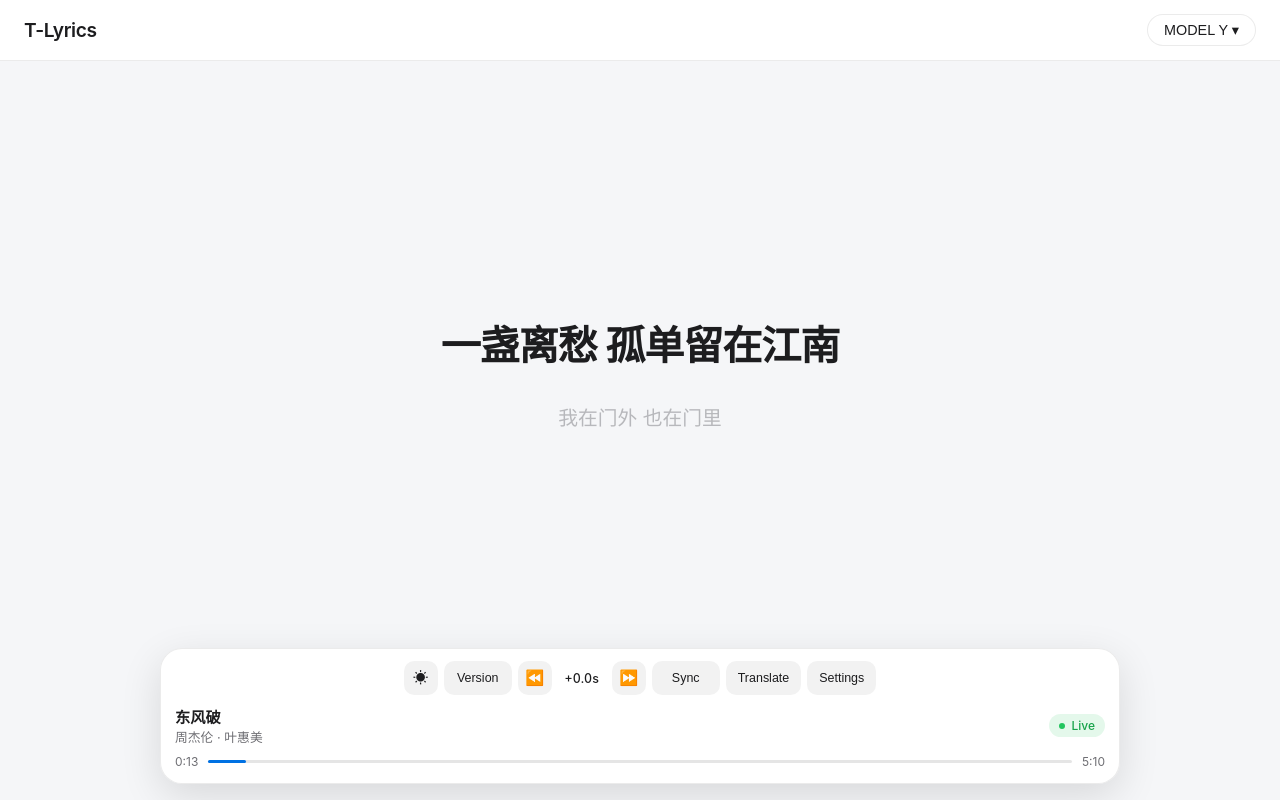
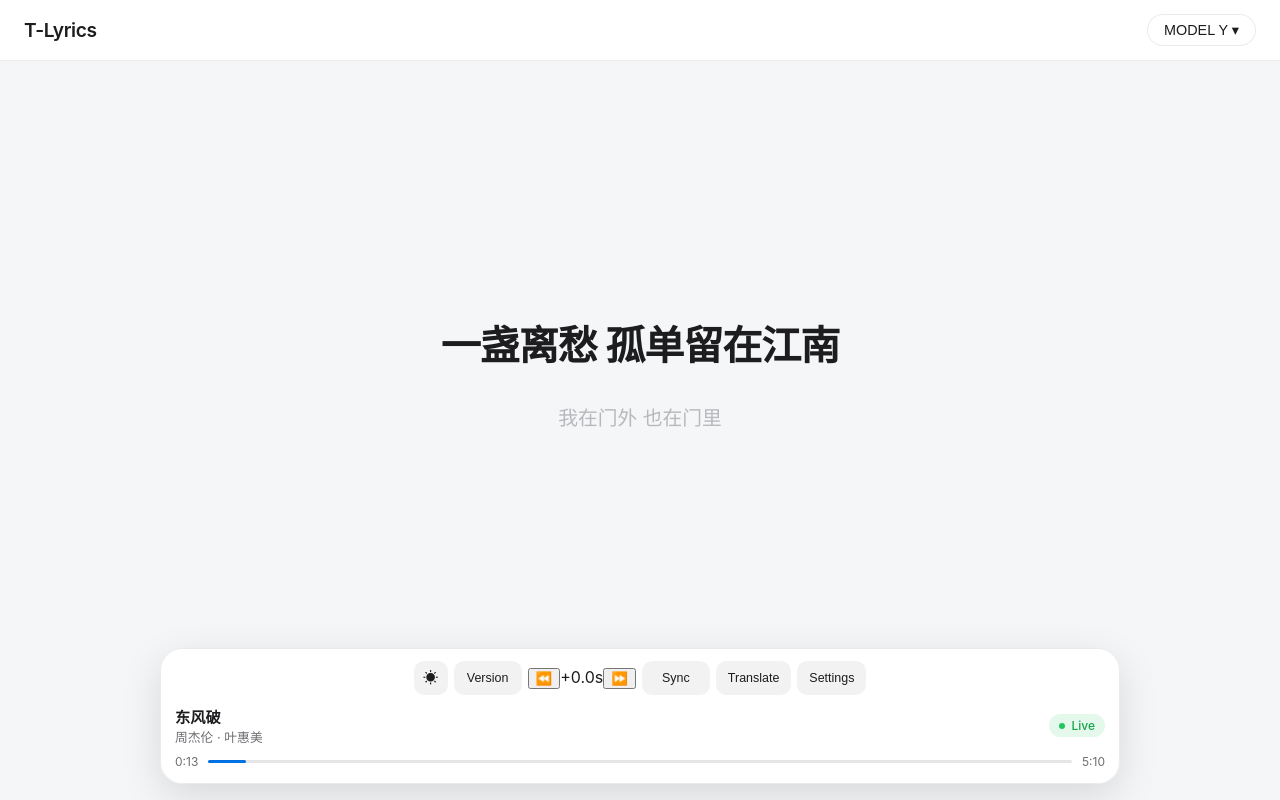
Before and after one commit to CY514539/grok-new-tlyrics, a React (Vite) app in the folder frontend/: page / in a window 1280 px wide. Built offline with nearby package versions, Linux system fonts and the light colour scheme; the HTML template or start-up script is replaced by a standard one.

Commit message:
feat: combine offset controls into one button and enlarge for car screen

```diff
--- a/frontend/src/components/Player.tsx
+++ b/frontend/src/components/Player.tsx
@@ -98,15 +98,15 @@ export default function Player({ snapshot, lrc }: Props) {
 
       <div className="bottom-panel">
         <div className="controls">
-          <button className={`btn icon-only ${theme === 'dark' ? 'active' : ''}`} onClick={toggleTheme} title="日夜模式">
+          <button className={`btn icon-only ${theme === 'dark' ? 'active' : ''}`} onClick={toggleTheme}>
             {theme === 'light' ? '☀' : '☾'}
           </button>
           <button className="btn" onClick={() => setPanel('version')}>Version</button>
-          <button className="btn icon-only" onClick={() => setOffsetMs(o => o - 500)}>⏪</button>
-          <span className="offset-display">
-            {offsetMs >= 0 ? '+' : ''}{(offsetMs / 1000).toFixed(1)}s
-          </span>
-          <button className="btn icon-only" onClick={() => setOffsetMs(o => o + 500)}>⏩</button>
+          <div className="offset-group">
+            <button className="offset-btn" onClick={() => setOffsetMs(o => o - 500)}>⏪</button>
+            <span className="offset-value">{offsetMs >= 0 ? '+' : ''}{(offsetMs / 1000).toFixed(1)}s</span>
+            <button className="offset-btn" onClick={() => setOffsetMs(o => o + 500)}>⏩</button>
+          </div>
           <button className="btn" onClick={() => setPanel('sync')}>Sync</button>
           <button className="btn" onClick={() => setPanel('translate')}>Translate</button>
           <button className="btn" onClick={() => setPanel('settings')}>Settings</button>
```
